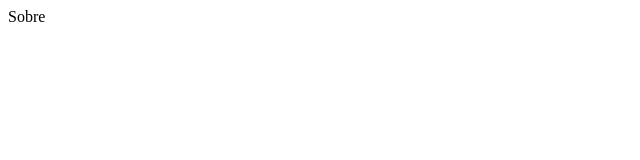
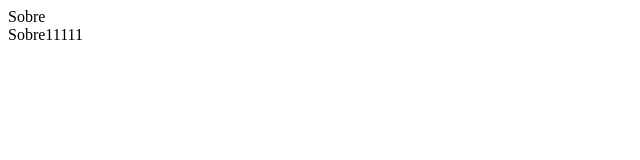
Before and after one commit to silviobedine/portal, a plain HTML site: page sobre.html in a window 1280 px wide. Shown: the full height of the page, 0-640 px from the left. Drawn offline with Linux system fonts and the light colour scheme.

Commit message:
update sobre,html 1111

```diff
--- a/sobre.html
+++ b/sobre.html
@@ -2,5 +2,6 @@
   <title>Laboratórios da pós</title>
   <body>
     <div>Sobre</div>
+    <div>Sobre11111</div>
   </body>
 </html>
```
